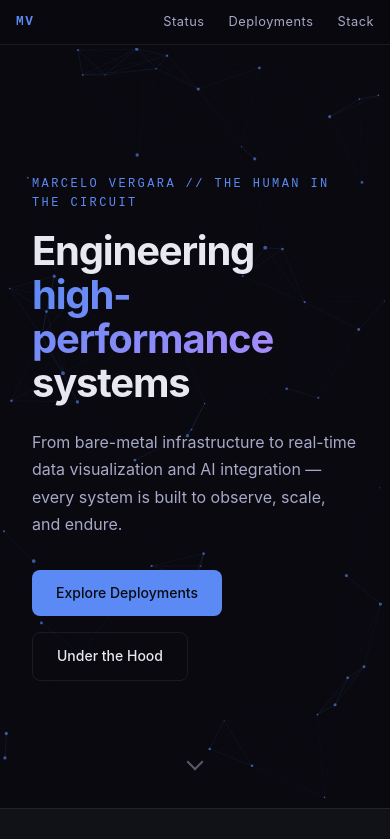
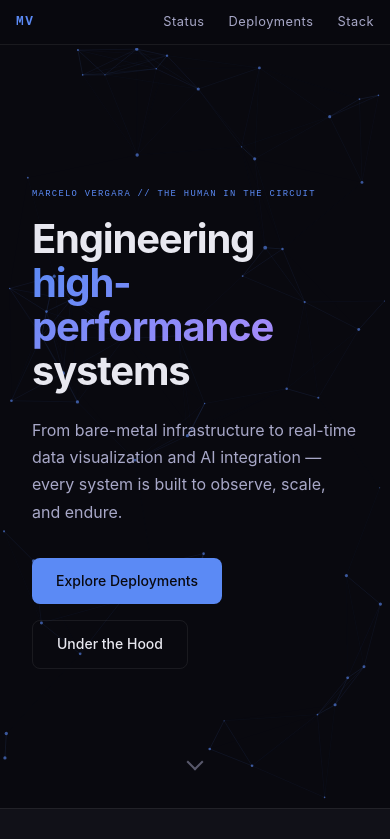
Before and after one commit to marcelorvergara/MVergara.net, an Angular app: page / in a window 390 px wide. Shown: the top 839 px of the page. Built offline with nearby package versions, Linux system fonts and the light colour scheme; no server answers.

Commit message:
feat: refine hero label styles for improved responsiveness and clarity

```diff
--- a/src/app/components/hero/hero.scss
+++ b/src/app/components/hero/hero.scss
@@ -23,11 +23,12 @@
 }
 
 .hero__label {
-  font-size: 0.75rem;
-  letter-spacing: 0.2em;
+  font-size: clamp(0.55rem, 2.2vw, 0.75rem);
+  letter-spacing: 0.15em;
   text-transform: uppercase;
   color: var(--color-accent);
   margin-bottom: var(--space-4);
+  white-space: nowrap;
 }
 
 .hero__heading {
```
